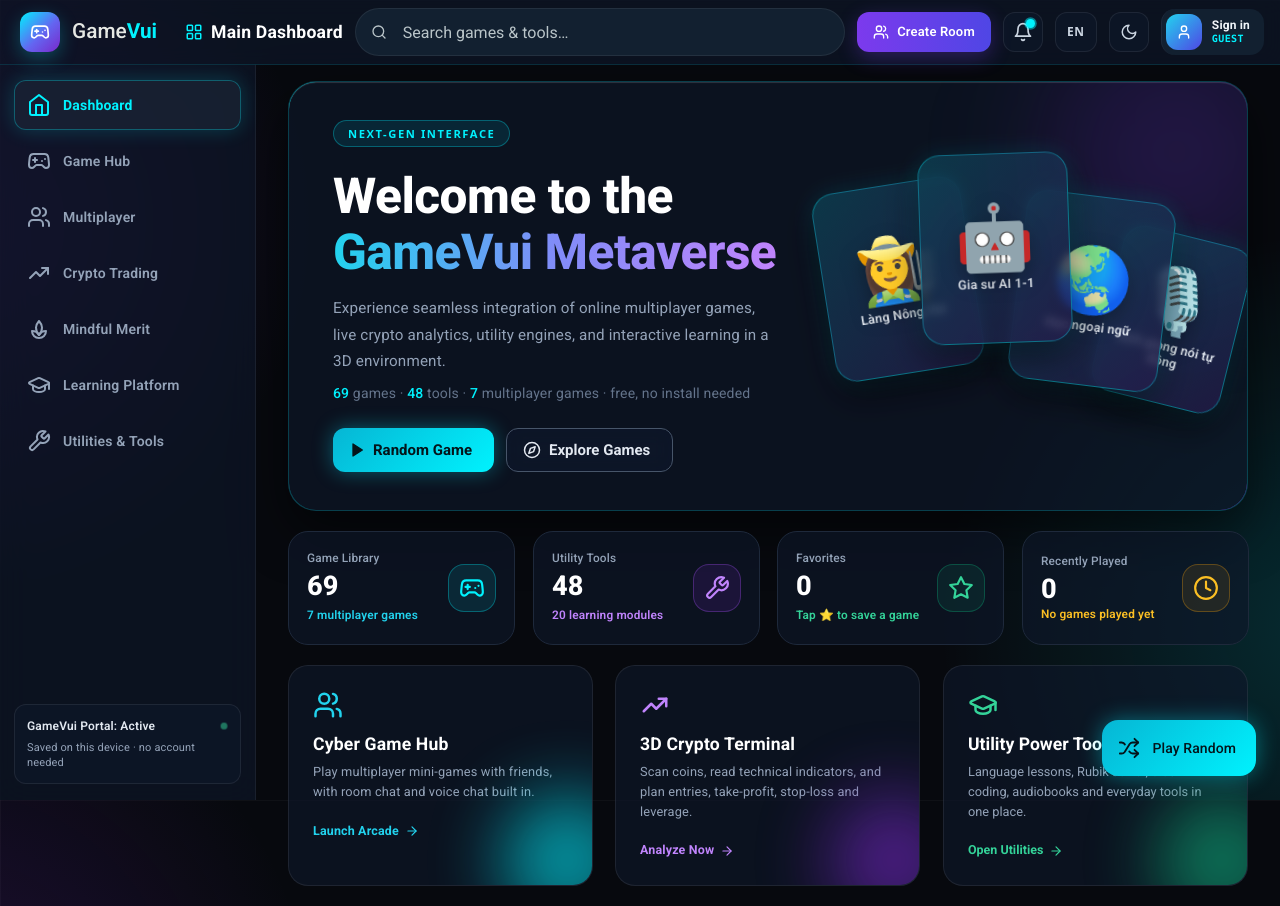
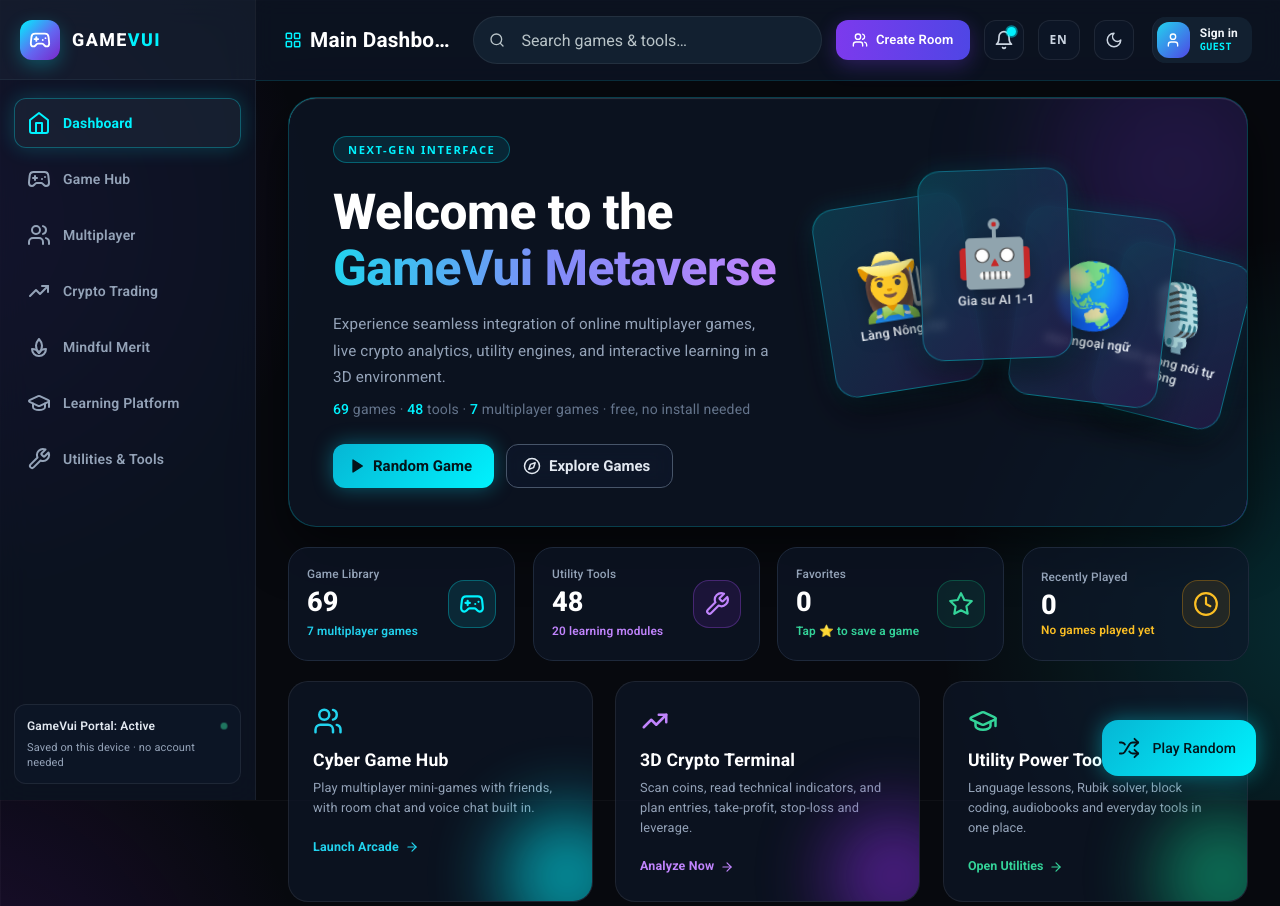
Before and after one commit to huyenit2016/gamevui, a website: page index.html in a window 1280 px wide. Shown: the top 906 px of the page. Drawn offline with Linux system fonts and the light colour scheme; no server answers.

Commit message:
Bố cục máy tính giống thiết kế OmniHub: logo ở đầu thanh trái, thanh tiêu đề cao 80px

```diff
--- a/css/style.css
+++ b/css/style.css
@@ -457,3 +457,20 @@ body.omni .tabs button.on,body.omni .chips button.on{background:#00f2fe1f;color:
 .bellb .dot{top:6px;right:7px}
 @media(max-width:599px){.top .bar{gap:6px}.top .bar .icon-btn{width:38px;height:38px;min-width:38px}.top .bar .lgb{min-width:40px;padding:0 6px;font-size:11px}.search{min-width:0;flex:1 1 0}.acct{min-width:0;flex:none}}
 @media(max-width:440px){.acct .an{display:none}.acct{padding:0 4px;border-left:0;background:transparent;height:44px}.top .bar .search{flex:1 1 auto}}
+
+/* ---------- Bố cục máy tính giống file thiết kế OmniHub (≥1100px): logo nằm ở đầu thanh trái, thanh tiêu đề cao 80px bên phải ---------- */
+.rbrand{display:none}
+@media(min-width:1100px){
+  .rail{top:0;padding-top:0;z-index:60}
+  .rail .rbrand{display:flex;flex:none;width:auto;height:80px;margin:0 -14px 12px;padding:0 20px;gap:12px;align-items:center;justify-content:flex-start;border-bottom:1px solid #1e293b;border-radius:0;border-left:0;border-right:0;border-top:0;background:transparent}
+  .rail .rbrand .lg{display:grid;place-items:center;width:40px;height:40px;border-radius:12px;background:linear-gradient(135deg,#22d3ee,#6366f1 55%,#7928ca);color:#fff;box-shadow:0 6px 18px #00f2fe40}
+  .rail .rbrand .lt{font:800 1.12rem var(--font);letter-spacing:.08em;color:#fff}.rail .rbrand .lt b{color:#22d3ee;font-weight:800}
+  .top{margin-left:256px;width:calc(100% - 256px)}
+  .top .bar{height:80px;padding:0 28px;gap:14px}
+  .top .bar>.logo{display:none}
+  .ptitle{display:flex;margin:0;font-size:1.3rem;max-width:30vw}
+  .top .bar .search{max-width:360px;flex:0 1 360px;margin-left:auto}
+  .top .bar .search+.wbtn{margin-left:0}
+  .acct{margin-left:4px}
+  html body.omni .top,html body .top{border-bottom:1px solid #1e293b}
+}
--- a/index.html
+++ b/index.html
@@ -32,6 +32,7 @@
 </header>
 
 <nav class="rail" id="rail" aria-label="Điều hướng chính">
+  <a class="logo rbrand" href="#/" aria-label="GameVui"><span class="lg"><i data-i="gamepad" data-s="22"></i></span><span class="lt">GAME<b>VUI</b></span></a>
   <button data-go="all"><span class="ind"><i data-i="home" data-s="24"></i></span><span class="lb" data-i18n="nav.home">Dashboard</span></button>
   <button data-go="game"><span class="ind"><i data-i="gamepad" data-s="24"></i></span><span class="lb" data-i18n="nav.game">Game Hub</span></button>
   <button data-go="online"><span class="ind"><i data-i="users" data-s="24"></i></span><span class="lb" data-i18n="nav.online">Multiplayer</span></button>
```
